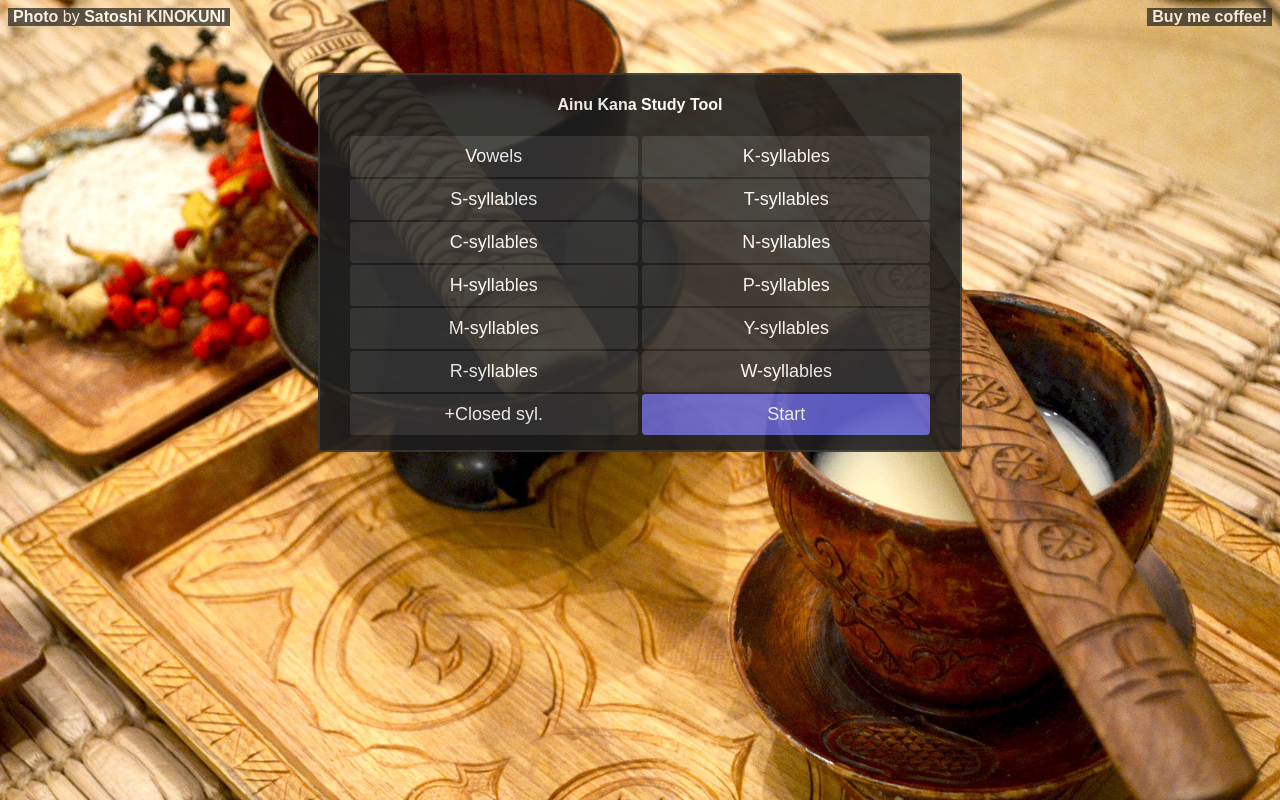
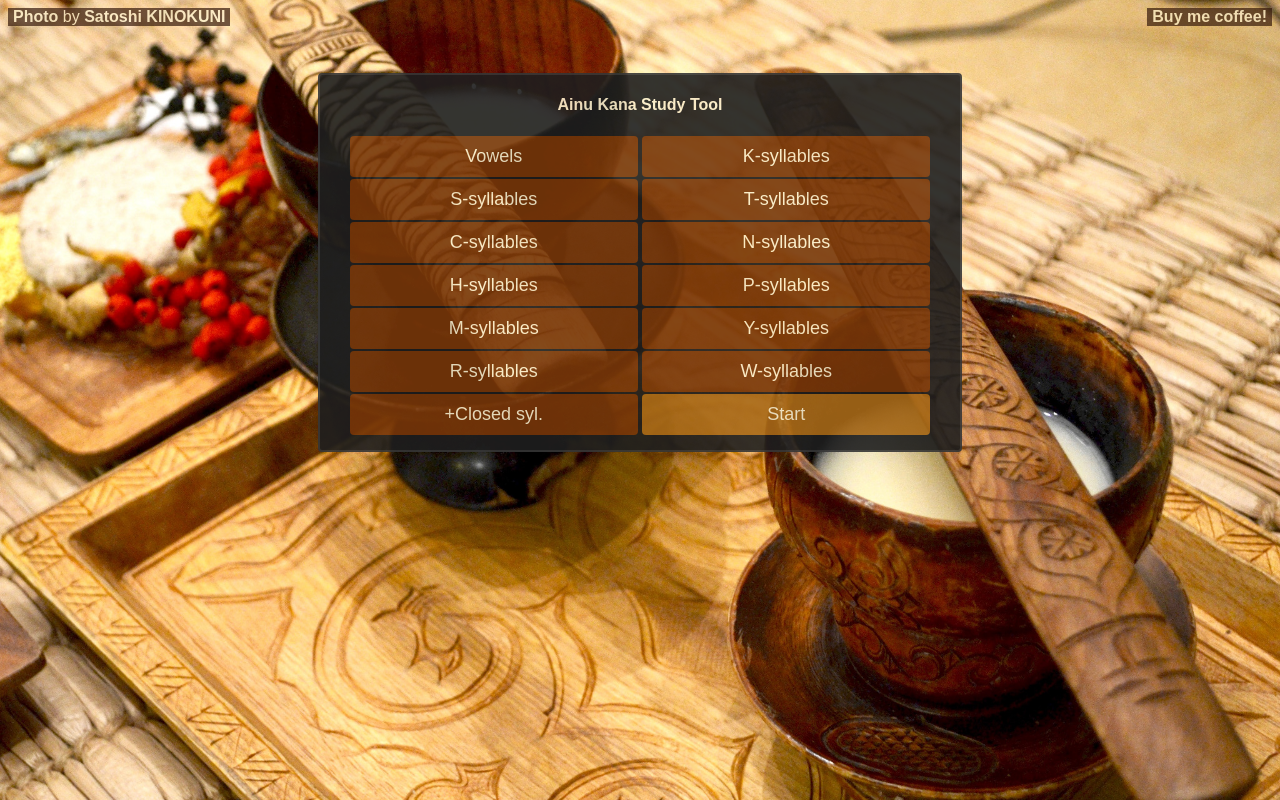
Before and after one commit to NickOveracker/meremer, a plain HTML site: page index.html in a window 1280 px wide. Drawn offline with Linux system fonts and the light colour scheme.

Commit message:
Color scheme overhaul

```diff
--- a/styles.css
+++ b/styles.css
@@ -38,7 +38,7 @@ body {
     background-color: #1f1f1f;
     margin-left: auto;
     margin-right: auto;
-    color: white;
+    color: #faeecc;
     text-align: center;
 }
 
@@ -68,7 +68,7 @@ body {
     text-align: center;
     width: 30%;
     font-size: 18px;
-    color: white;
+    color: #faeecc;
     background-color: #1f1f1f;
     border: none;
     border-bottom: 2px solid #363636;
@@ -79,21 +79,21 @@ body {
 .box input[type=text]:focus {
     border-bottom: 2px solid #6665d2;
     color: transparent;
-    text-shadow: 0 0 0 white;
+    text-shadow: 0 0 0 #faeecc;
 }
 
 .box input[type=text]::placeholder {
     color: transparent;
-    text-shadow: 0 0 0 white;
+    text-shadow: 0 0 0 #faeecc;
 }
 
 .options {
     font-size: 18px;
     text-align: center;
-    color: white;
+    color: #faeecc;
     border: none;
     outline: none;
-    background-color: #363636;
+    background-color: #773709;
     margin-bottom: 2px;
     border-radius: 4px;
     cursor: pointer;
@@ -106,14 +106,14 @@ body {
 }
 
 #start, #refresh {
-    background-color: #6665d2;
+    background-color: #a76918;
     margin-bottom: 15px;
 }
 
 .gameover {
     font-size: 18px;
     text-align: center;
-    color: white;
+    color: #faeecc;
     border: none;
     outline: none;
     background-color: #363636;
@@ -132,15 +132,15 @@ header span {
     right: 0;
     bottom: 0;
     padding: 0 5px 0;
-    background-color: #1f1f1f;
-    color: white;
+    background-color: #35190a;
+    color: #faeecc;
     text-align: center;
 }
 
 header a {
     text-decoration: none;
     font-weight: bold;
-    color: white;
+    color: #faeecc;
 }
 
 @media only screen and (max-width: 800px) {
```
